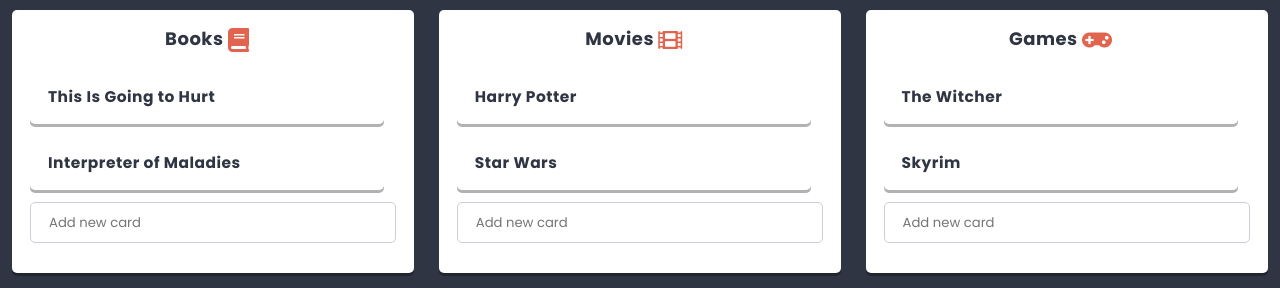
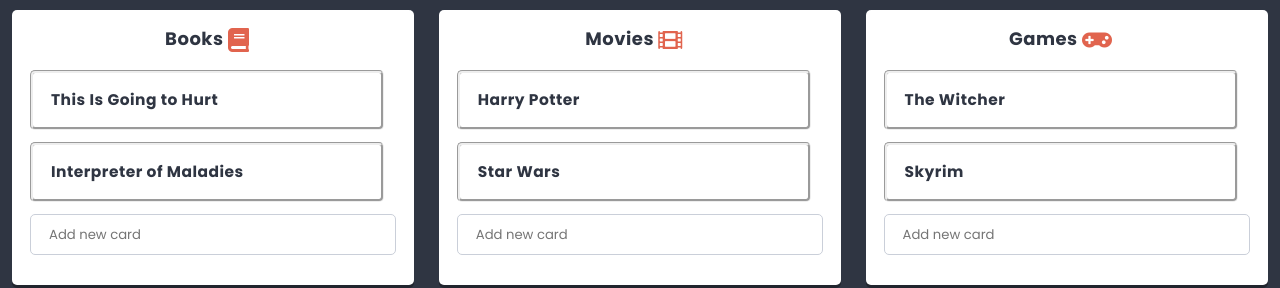
Before and after one commit to MichaelArka/React_One, a React app: page / in a window 1280 px wide. Shown: the part 422-710 px from the top of the page. Built offline with nearby package versions, Linux system fonts and the light colour scheme.

Commit message:
test commit

```diff
--- a/src/components/Column/Column.js
+++ b/src/components/Column/Column.js
@@ -51,7 +51,7 @@
           ))}
         </div>
 
-        <div className={styles.card}>{cards.map((cardData, abc )=> (<div key={abc} className={styles.second__component}>
+        <div className={styles.card}>{cards.map((cardData, column_style_key)=> (<div key={column_style_key} className={styles.second__component}>
           <Card key={cardData.id} {...cardData} /></div>))}
         </div>
 
--- a/src/components/Column/Column.scss
+++ b/src/components/Column/Column.scss
@@ -18,12 +18,11 @@
 .second__component {
   flex-shrink: 0;
   width: calc(100% - 12px);
-  background: $color-light;
   margin: 0 $base-size $base-size 0;
   padding: ($base-size * 1.5);
-  border-radius: $radius;
-  box-shadow: 0 ($base-size / 4) 0 rgba(0,0,0,0.3);
   color: $color-dark;
+  border-style: groove;
+  border-radius: 5px;
 
   &:last-child {
     margin: 0 0 $base-size 0;
--- a/src/index.js
+++ b/src/index.js
@@ -1,3 +1,4 @@
+
 import React from 'react';
 import './styles/normalize.scss';
 import './styles/global.scss';
```
Also changed, not shown: package.json (+15 -1 lines), .eslintrc.json (added), 1 other file (tests, documents, lock files or other folders).
